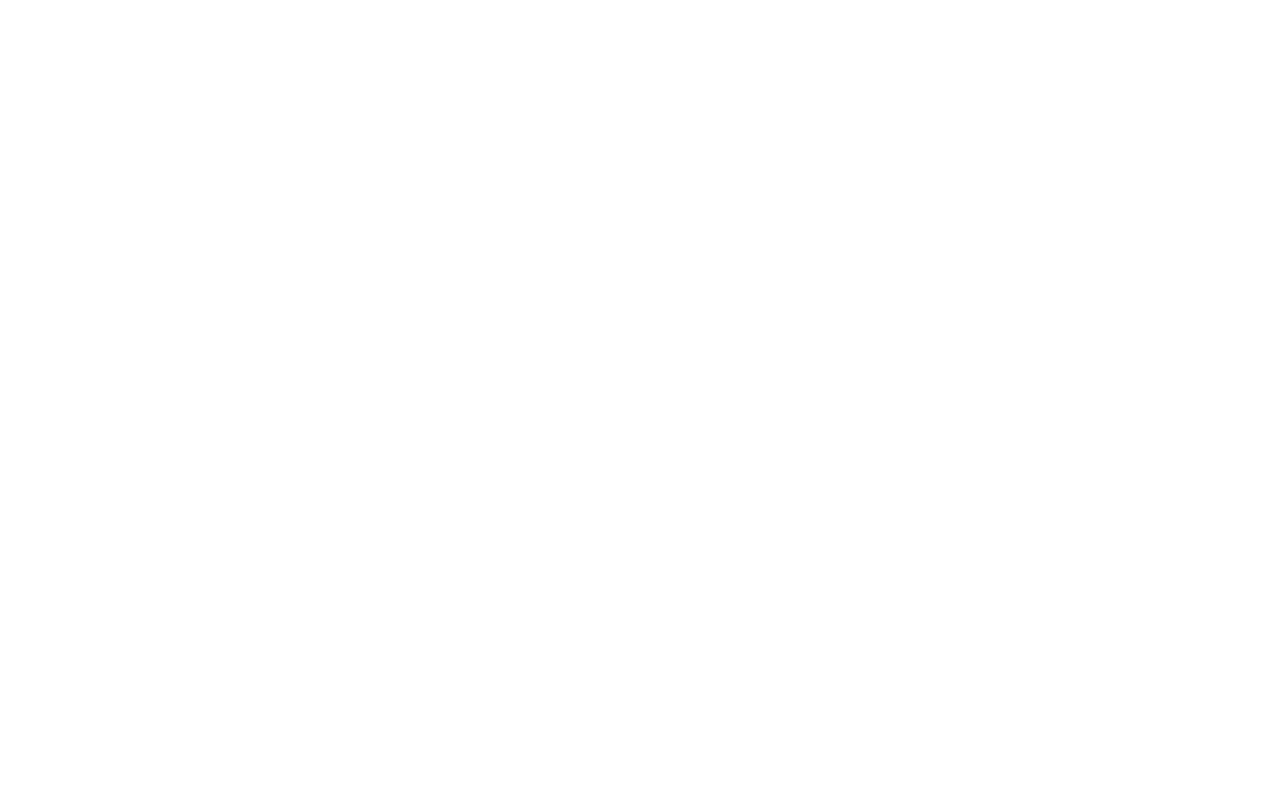
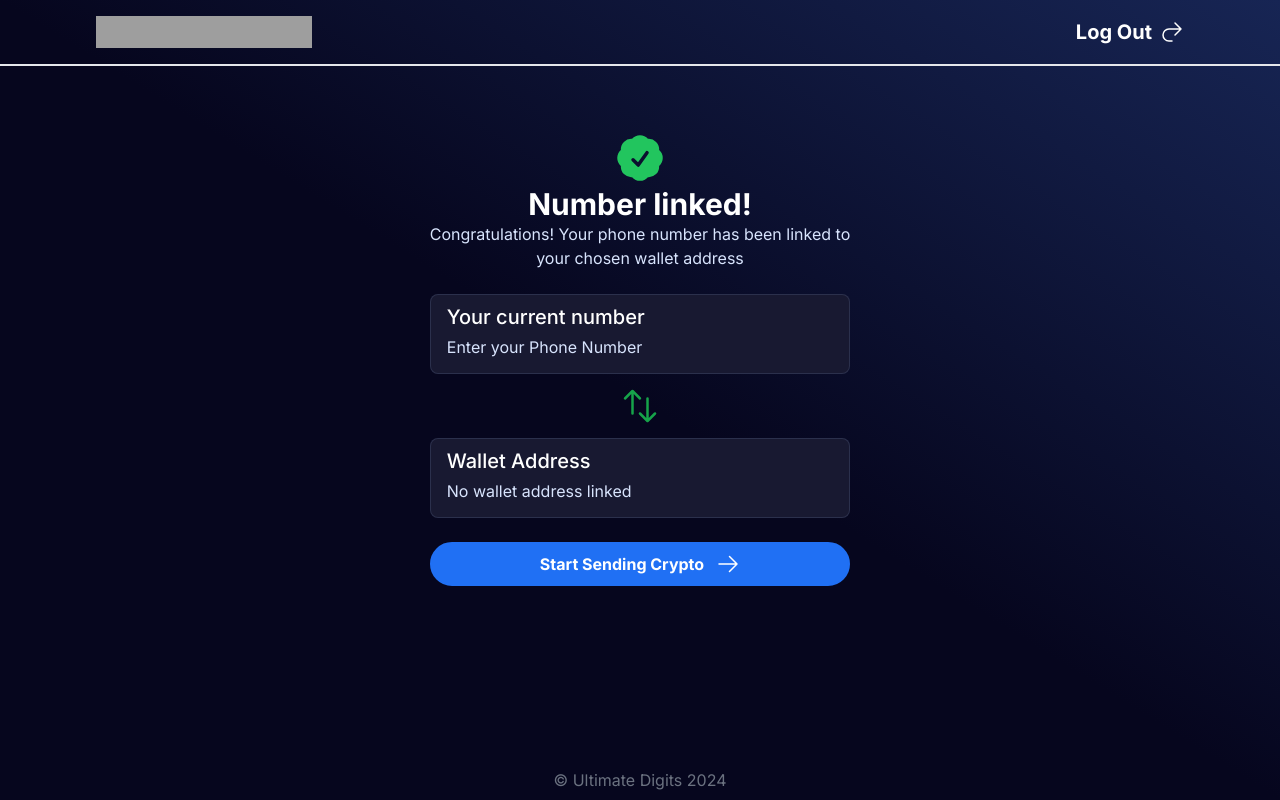
Before and after one commit to vishalmet/UltimateDigits.beta, a React (Vite) app in the folder frontend/: page /number-linked in a window 1280 px wide. Before the commit this address had no page. Built offline with nearby package versions, Linux system fonts and the light colour scheme; grey boxes are pictures that could not be loaded; what @rainbow-me/rainbowkit would draw is missing.

Commit message:
ui updates

```diff
--- a/frontend/src/App.jsx
+++ b/frontend/src/App.jsx
@@ -4,6 +4,7 @@
 import SelectionPage from './pages/selection-page/SelectionPage'
 import RealNumber from './pages/real-number/RealNumber'
 import OtpPage from './pages/real-number/OtpPage'
+import Linked from './pages/real-number/Linked'
 
 const App = () => {
   return (
@@ -14,6 +15,7 @@
           <Route path='/selection-page' element={<SelectionPage />}></Route>
           <Route path='/real-number' element={<RealNumber/>}></Route>
           <Route path='/otp-page' element={<OtpPage/>}></Route>
+          <Route path='/number-linked' element={<Linked/>}></Route>
         </Routes>
       </Router>
     </div>
--- a/frontend/src/components/Wallet.jsx
+++ b/frontend/src/components/Wallet.jsx
@@ -55,6 +55,9 @@
 
                   useEffect(() => {
                     if (connected && account?.address) {
+                      // Store the wallet address in local storage
+                      localStorage.setItem("walletAddress", account.address);
+
                       // Navigate to selection page when address is available
                       navigate("/selection-page");
                     }
--- a/frontend/src/pages/real-number/Linked.jsx
+++ b/frontend/src/pages/real-number/Linked.jsx
@@ -1,19 +1,45 @@
-import React from "react";
+import React, { useEffect, useState } from "react";
 import Header from "../../components/Header";
 import { motion } from "framer-motion";
 import { useNavigate } from "react-router-dom";
 
 const Linked = () => {
+  const [walletAddress, setWalletAddress] = useState("");
   const navigate = useNavigate();
+
+  const [phoneNumber, setPhoneNumber] = useState("");
+
+  useEffect(() => {
+    // Retrieve the wallet address from localStorage
+    const storedAddress = localStorage.getItem("walletAddress");
+    if (storedAddress) {
+      setWalletAddress(storedAddress);
+    }
+
+    // Retrieve the phone number from localStorage
+    const storedPhoneNumber = localStorage.getItem("phoneNumber");
+    if (storedPhoneNumber) {
+      setPhoneNumber(storedPhoneNumber);
+    }
+  }, []);
+
+  useEffect(() => {
+    // Retrieve the wallet address from local storage
+    const storedAddress = localStorage.getItem("walletAddress");
+    if (storedAddress) {
+      setWalletAddress(storedAddress);
+    }
+  }, []);
 
   const handleNavigation = (path) => {
     navigate(path);
   };
+
   return (
-    <div className=" bg-gradient-to-tr from-[#06061E] via-[#06061E] to-blue-950 min-h-screen text-white inter-font">
+    <div className="bg-gradient-to-tr from-[#06061E] via-[#06061E] to-blue-950 min-h-screen text-white inter-font">
       <Header />
-      <div className="flex justify-center items-center pt-6 lg:pt-16 ">
-        <div className="max-w-7xl">
+      <div className="flex justify-center items-center pt-6 lg:pt-16">
+        <div className="max-w-7xl mx-4 md:mx-0">
           <div className="flex justify-center">
             <svg
               xmlns="http://www.w3.org/2000/svg"
@@ -22,9 +48,9 @@
               className="size-14 text-green-500"
             >
               <path
-                fill-rule="evenodd"
+                fillRule="evenodd"
                 d="M8.603 3.799A4.49 4.49 0 0 1 12 2.25c1.357 0 2.573.6 3.397 1.549a4.49 4.49 0 0 1 3.498 1.307 4.491 4.491 0 0 1 1.307 3.497A4.49 4.49 0 0 1 21.75 12a4.49 4.49 0 0 1-1.549 3.397 4.491 4.491 0 0 1-1.307 3.497 4.491 4.491 0 0 1-3.497 1.307A4.49 4.49 0 0 1 12 21.75a4.49 4.49 0 0 1-3.397-1.549 4.49 4.49 0 0 1-3.498-1.306 4.491 4.491 0 0 1-1.307-3.498A4.49 4.49 0 0 1 2.25 12c0-1.357.6-2.573 1.549-3.397a4.49 4.49 0 0 1 1.307-3.497 4.49 4.49 0 0 1 3.497-1.307Zm7.007 6.387a.75.75 0 1 0-1.22-.872l-3.236 4.53L9.53 12.22a.75.75 0 0 0-1.06 1.06l2.25 2.25a.75.75 0 0 0 1.14-.094l3.75-5.25Z"
-                clip-rule="evenodd"
+                clipRule="evenodd"
               />
             </svg>
           </div>
@@ -32,11 +58,66 @@
           <div className="text-center">
             <p className="text-2xl md:text-3xl font-bold">Number linked!</p>
             <p className="text-base text-customText">
-              Congratulations! Your phone number has been linked to <br /> your chosen
-              wallet address
+              Congratulations! Your phone number has been linked to{" "}
+              <br className="hidden lg:flex" /> your chosen wallet address
             </p>
           </div>
+
+          <div className="bg-[#181931] h-[80px] mt-6 p-2 px-4 rounded-lg border border-[#7B8DB7]/20">
+            <p className="text-xl font-medium">Your current number</p>
+            <p className="text-base text-customText pt-1">
+              {phoneNumber || "Enter your Phone Number"}
+            </p>
+          </div>
+
+          <div className="flex justify-center py-3">
+            <svg
+              xmlns="http://www.w3.org/2000/svg"
+              viewBox="0 0 24 24"
+              fill="currentColor"
+              className="size-10 text-green-600"
+            >
+              <path
+                fillRule="evenodd"
+                d="M6.97 2.47a.75.75 0 0 1 1.06 0l4.5 4.5a.75.75 0 0 1-1.06 1.06L8.25 4.81V16.5a.75.75 0 0 1-1.5 0V4.81L3.53 8.03a.75.75 0 0 1-1.06-1.06l4.5-4.5Zm9.53 4.28a.75.75 0 0 1 .75.75v11.69l3.22-3.22a.75.75 0 1 1 1.06 1.06l-4.5 4.5a.75.75 0 0 1-1.06 0l-4.5-4.5a.75.75 0 1 1 1.06-1.06l3.22 3.22V7.5a.75.75 0 0 1 .75-.75Z"
+                clipRule="evenodd"
+              />
+            </svg>
+          </div>
+          <div className="bg-[#181931] h-[80px] p-2 px-4 rounded-lg border border-[#7B8DB7]/20">
+            <p className="text-xl font-medium">Wallet Address</p>
+            {/* Display the wallet address fetched from local storage */}
+            <p className="text-base text-customText pt-1">
+              {walletAddress || "No wallet address linked"}
+            </p>
+          </div>
+          <motion.button
+            whileTap={{ scale: 0.9 }}
+            className="border-2 border-customBlue bg-customBlue hover:bg-transparent w-full p-2 rounded-full mt-6"
+            onClick={() => handleNavigation("/number-linked")}
+          >
+            <p className="font-bold flex justify-center mx-auto gap-3 items-center text-center">
+              Start Sending Crypto
+              <svg
+                xmlns="http://www.w3.org/2000/svg"
+                viewBox="0 0 24 24"
+                fill="currentColor"
+                className="size-6"
+              >
+                <path
+                  fillRule="evenodd"
+                  d="M12.97 3.97a.75.75 0 0 1 1.06 0l7.5 7.5a.75.75 0 0 1 0 1.06l-7.5 7.5a.75.75 0 1 1-1.06-1.06l6.22-6.22H3a.75.75 0 0 1 0-1.5h16.19l-6.22-6.22a.75.75 0 0 1 0-1.06Z"
+                  clipRule="evenodd"
+                />
+              </svg>
+            </p>
+          </motion.button>
         </div>
+      </div>
+      <div className="flex justify-center">
+        <footer className="text-center text-gray-500 absolute bottom-0 p-2">
+          &copy; Ultimate Digits 2024
+        </footer>
       </div>
     </div>
   );
--- a/frontend/src/pages/real-number/OtpPage.jsx
+++ b/frontend/src/pages/real-number/OtpPage.jsx
@@ -1,20 +1,28 @@
-import React from "react";
+import React, {useState, useEffect} from "react";
 import Header from "../../components/Header";
 import { motion } from "framer-motion";
 import { useNavigate } from "react-router-dom";
 
+const OtpPage = () => {
+  const [phoneNumber, setPhoneNumber] = useState("");
 
-const OtpPage = () => {
   const navigate = useNavigate();
 
   const handleNavigation = (path) => {
     navigate(path);
   };
+  useEffect(() => {
+    // Retrieve the phone number from localStorage
+    const storedPhoneNumber = localStorage.getItem("phoneNumber");
+    if (storedPhoneNumber) {
+      setPhoneNumber(storedPhoneNumber);
+    }
+  }, []);
   return (
     <div className=" bg-gradient-to-tr from-[#06061E] via-[#06061E] to-blue-950 min-h-screen text-white inter-font">
       <Header />
       <div className="flex justify-center items-center pt-6 lg:pt-16 ">
-        <div className="max-w-7xl">
+        <div className="max-w-7xl mx-4 md:mx-0">
           <div className="flex justify-center">
             <svg
               xmlns="http://www.w3.org/2000/svg"
@@ -36,18 +44,24 @@
               Let&apos;s verify your phone number
             </p>
             <p className="text-base text-customText">
-              We&apos;ve sent a confirmation code to <span className="text-customBlue">+91 9359894703</span>
+              We&apos;ve sent a confirmation code to{" "}
+              <span className="text-customBlue">{phoneNumber || "Enter your Phone Number"}</span>
             </p>
           </div>
-          <div className=" pt-10 mx-4 md:mx-0">
+          <div className=" pt-10">
             <p className="text-xl font-medium">Confirmation code</p>
             <input
-                type="tel"
-                placeholder="Enter 6-digit confirmation code"
-                className="bg-[#1F2138] pt-2 w-full h-12 rounded-lg border border-[#7B8DB7] p-2 text-customText"
-              />
-              <button className=" font-bold text-customBlue pt-6">Resend code</button>
-              <motion.button whileTap={{scale : 0.9}}  className="border-2 border-customBlue bg-customBlue hover:bg-transparent w-full p-2 rounded-full mt-6 ">
+              type="tel"
+              placeholder="Enter 6-digit confirmation code"
+              className="bg-[#1F2138] pt-2 w-full h-12 rounded-lg border border-[#7B8DB7]/20 p-2 text-customText"
+            />
+            <button className=" font-bold text-customBlue pt-3">
+              Resend code
+            </button>
+            <motion.button
+              whileTap={{ scale: 0.9 }}
+              className="border-2 border-customBlue bg-customBlue hover:bg-transparent w-full p-2 rounded-full mt-6 "
+            >
               <p
                 onClick={() => handleNavigation("/number-linked")}
                 className="font-bold flex justify-center mx-auto gap-3 items-center text-center"
@@ -70,6 +84,11 @@
           </div>
         </div>
       </div>
+      <div className=" flex justify-center">
+        <footer className="text-center text-gray-500 absolute bottom-0 p-2">
+          &copy; Ultimate Digits 2024
+        </footer>
+      </div>
     </div>
   );
 };
```
Lines whose indentation alone changed are shown as unchanged.
